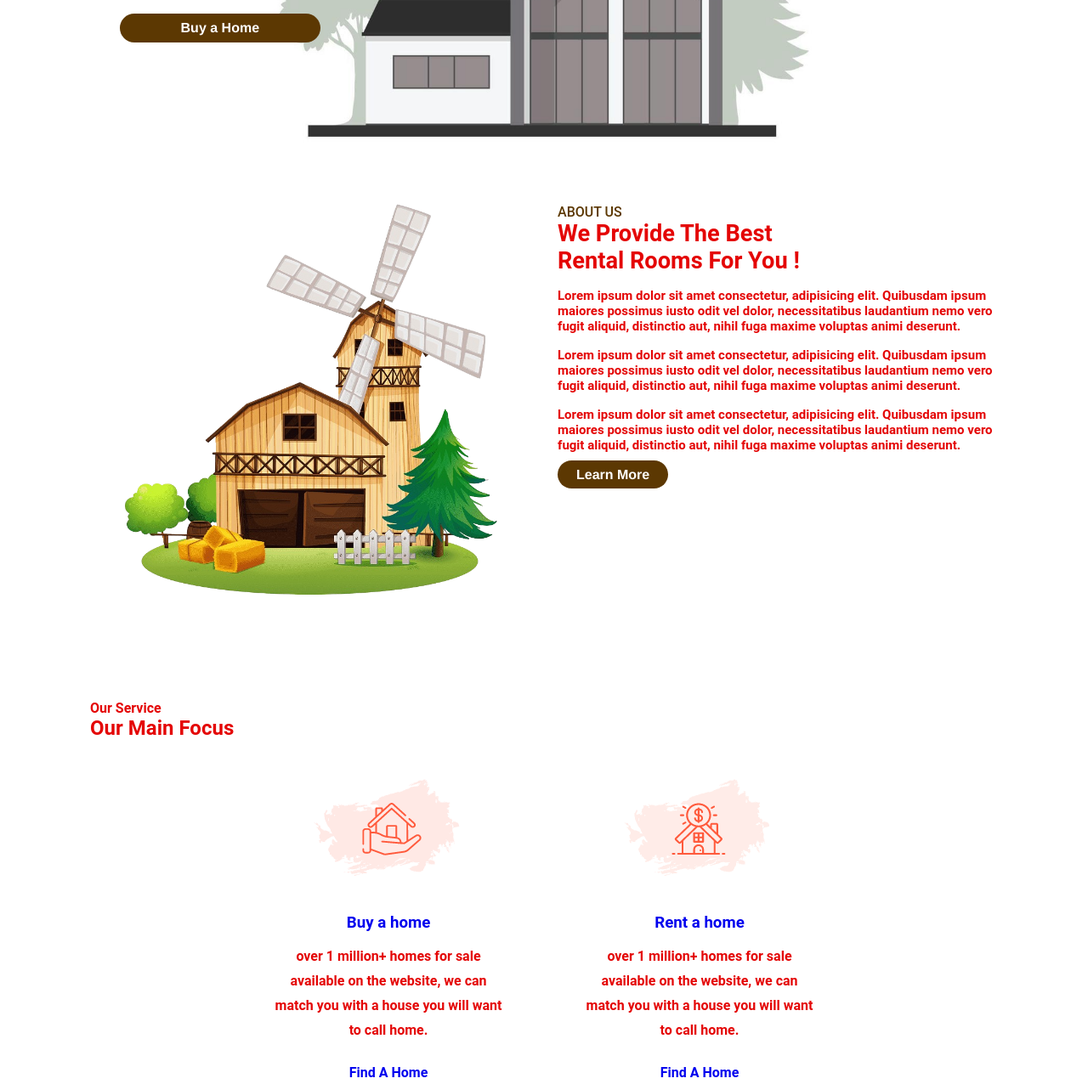
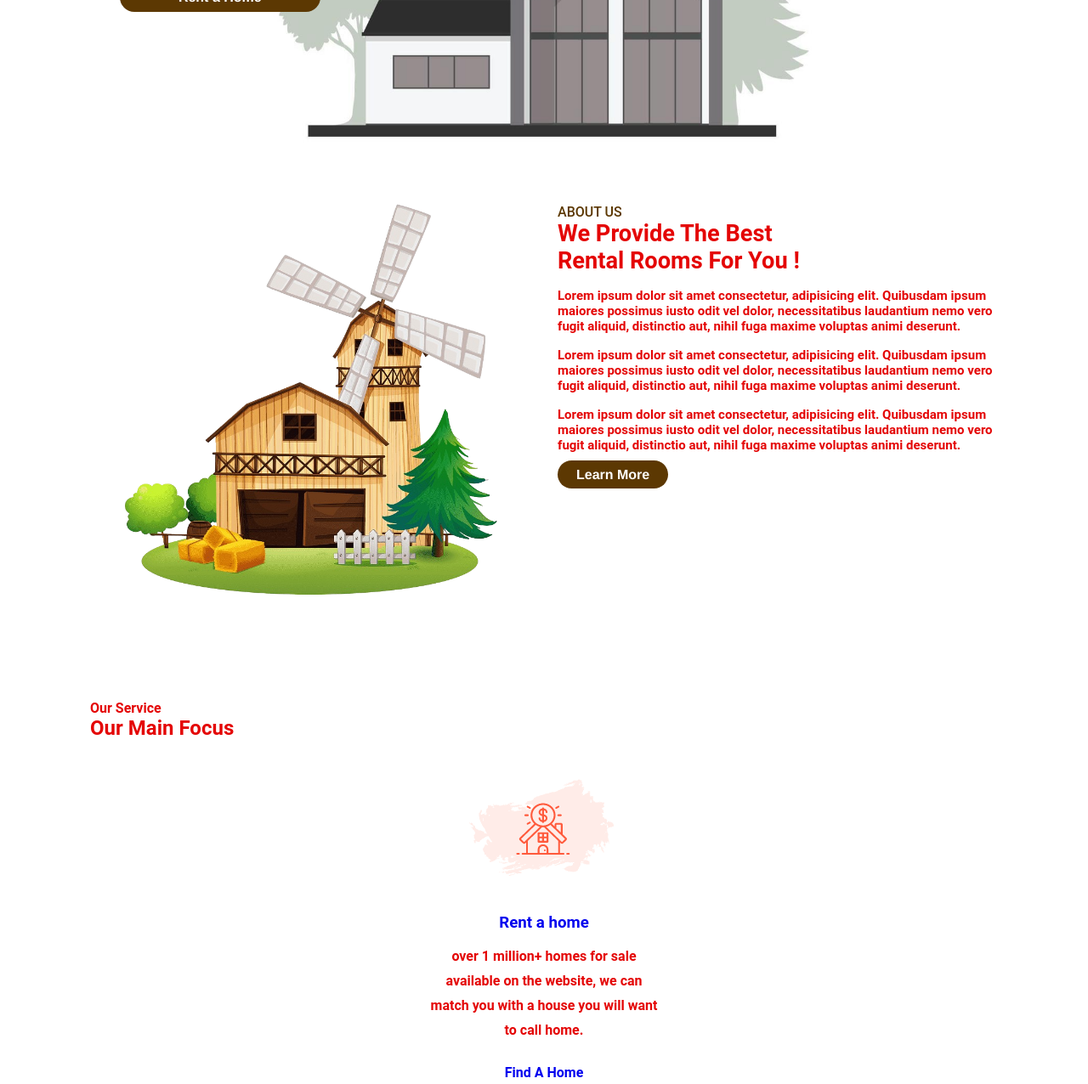
Before and after one commit to rakshitkadebagil/InternP, a plain HTML site: page rent.html in a window 1280 px wide. Shown: the part 352-1628 px from the top of the page at 85% size. Drawn offline with nearby package versions, Linux system fonts and the light colour scheme.

Commit message:
Update rent.html

```diff
--- a/rent.html
+++ b/rent.html
@@ -34,7 +34,7 @@
         <h1>Find Your Next <br> Perfect Place To</h1>
         <div class="button">
             <a href="frrent.html" class="btn-home">Rent a Home</a><br>
-            <a href="frrent.html" class="btn-home">Buy a Home</a>
+            <!-- <a href="frrent.html" class="btn-home">Buy a Home</a> -->
         </div>
     </div>
 </section>
@@ -66,7 +66,7 @@
 
           <ul class="service-list">
 
-            <li>
+            <!-- <li>
               <div class="service-card">
 
                 <div class="card-icon">
@@ -89,7 +89,7 @@
                 </a>
 
               </div>
-            </li>
+            </li> -->
 
             <li>
               <div class="service-card">
```
